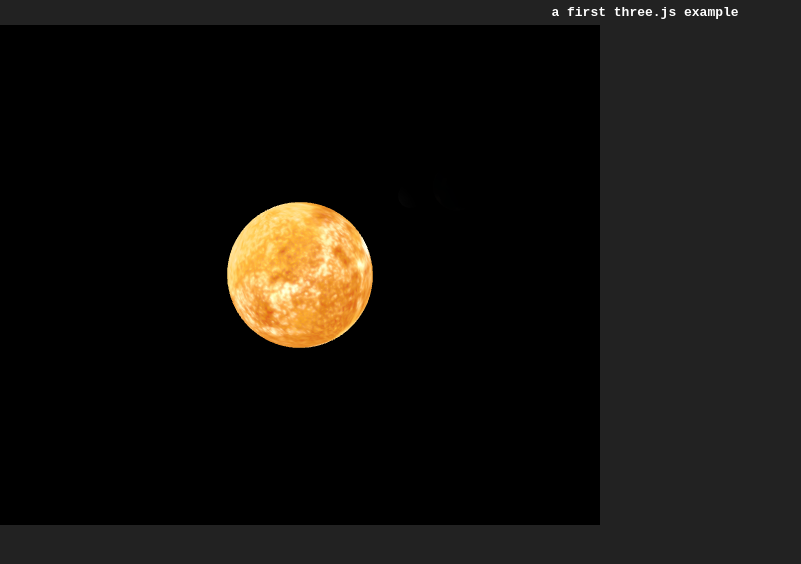
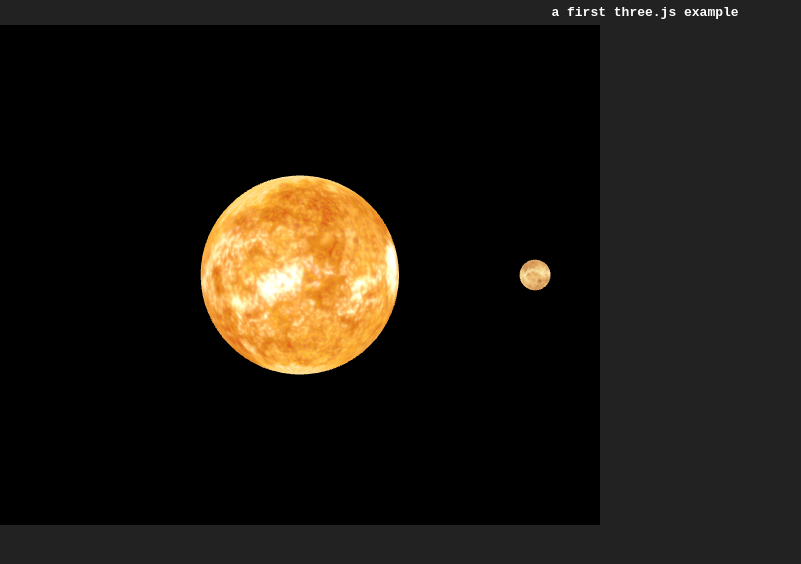
Before and after one commit to Irilind-Salihi/TP3-info804, a plain HTML site: page index.html in a window 1280 px wide. Shown: the whole page, without its empty margins (0-801 px from the left). Drawn offline with nearby package versions, Linux system fonts and the light colour scheme; animation ran at ten frames a second.

Commit message:
[+] new planets

```diff
--- a/index.html
+++ b/index.html
@@ -23,7 +23,14 @@
 		var moonGroup = new THREE.Group();
 		var sun      = null;
 		var sunGroup = new THREE.Group();
+		var mars      = null;
+		var marsGroup = new THREE.Group();
+		var venus      = null;
+		var venusGroup = new THREE.Group();
+		var mercure      = null;
+		var mercureGroup = new THREE.Group();
 		var curTime = Date.now();
+		var cameraAngle = 0;
 
 		// This function is called whenever the document is loaded
 		function init() {
@@ -38,45 +45,120 @@
 			});
 			// Set the viewport size
 			renderer.setSize(canvas.width, canvas.height);
+
+			// Ajout d'ombres
+			renderer.shadowMap.enabled = true;
+			// rendu coûteux mais plus joli (default: THREE.PCFShadowMap)
+			renderer.shadowMap.type = THREE.PCFSoftShadowMap;
+
 			// Create a new Three.js scene
 			solarSystemScene = new THREE.Scene();
 			// Add  a camera so we can view the scene
-			camera = new THREE.PerspectiveCamera(45, canvas.width / canvas.height, 1, 4000);
+			//camera = new THREE.PerspectiveCamera(5, canvas.width / canvas.height, 1, 4000);
+			camera = new THREE.PerspectiveCamera(20, canvas.width / canvas.height, 1, 4000);
 			// Create a texture-mapped earth and add it to the scene
 			// First, create the texture map
-			var mapUrl = "images/earth_atmos_2048.jpg";
+			var earthMapUrl = "images/earth_atmos_2048.jpg";
 			var moonMapUrl = "images/moon_1024.jpg";
 			var sunMapUrl = "images/sun.jpg";
-			var map = new THREE.TextureLoader().load(mapUrl);
+			var marsMapUrl = "images/mars_map.jpg";
+			var venusMapUrl = "images/venus_map.jpg";
+			var mercureMapUrl = "images/mercure_map.jpg";
+
+			var earthMap = new THREE.TextureLoader().load(earthMapUrl);
 			var moonMap = new THREE.TextureLoader().load(moonMapUrl);
 			var sunMap = new THREE.TextureLoader().load(sunMapUrl);
+			var marsMap = new THREE.TextureLoader().load(marsMapUrl);
+			var venusMap = new THREE.TextureLoader().load(venusMapUrl);
+			var mercureMap = new THREE.TextureLoader().load(mercureMapUrl);
 
 			// Now, create a Basic material; pass in the map
-			var material = new THREE.MeshPhongMaterial({ map: map });
+			var earthMaterial = new THREE.MeshPhongMaterial({ map: earthMap });
 			var moonMaterial = new THREE.MeshPhongMaterial({ map: moonMap });
 			var sunMaterial = new THREE.MeshBasicMaterial({ map: sunMap });
+			var marsMaterial = new THREE.MeshBasicMaterial({ map: marsMap });
+			var venusMaterial = new THREE.MeshBasicMaterial({ map: venusMap });
+			var mercureMaterial = new THREE.MeshBasicMaterial({ map: mercureMap });
+
+			//Pour la géométrie nous allons dire que 10 000 km = 1 unité pour la taille des astres
+			//Pour la géométrie nous allons dire que 10 000 000 km = 1 unité pour les distances entre les astres
 
 			// Create the earth geometry
-			var geometry = new THREE.SphereGeometry(2, 32, 32);
-			var moonGeometry = new THREE.SphereGeometry(1, 32, 32);
-			var sunGeometry = new THREE.SphereGeometry(6, 32,32);
+			// Sun radius ≃ 700 000 km
+			// Sauf pour le soleil où nous réduisons sa taille par 20
+			var sunGeometry = new THREE.SphereGeometry(3.5, 32,32);
+
+			// earth radius ≃ 6 400 km
+			var earthGeometry = new THREE.SphereGeometry(0.64, 32, 32);
+
+			// moon radius ≃ 1 700 km
+			var moonGeometry = new THREE.SphereGeometry(0.17, 32, 32);
+
+			// mars radius ≃ 3 400 km
+			var marsGeometry = new THREE.SphereGeometry(0.34, 32, 32);
+
+			// venus radius ≃ 6 000 km
+			var venusGeometry = new THREE.SphereGeometry(0.6, 32, 32);
+
+			// mercure radius ≃ 2 400 km
+			var mercureGeometry = new THREE.SphereGeometry(0.24, 32, 32);
 
 			// And put the geometry and material together into a mesh
-			earth = new THREE.Mesh(geometry, material);
+			earth = new THREE.Mesh(earthGeometry, earthMaterial);
 			moon = new THREE.Mesh(moonGeometry, moonMaterial);
 			sun = new THREE.Mesh(sunGeometry, sunMaterial);
-			light = new THREE.PointLight(0xffffff, 1, 50);
+			mars = new THREE.Mesh(marsGeometry, marsMaterial);
+			venus = new THREE.Mesh(venusGeometry, venusMaterial);
+			mercure = new THREE.Mesh(mercureGeometry, mercureMaterial);
+			light = new THREE.PointLight(0xffffff, 2.5, 5000);
+
+			// Ombre par rapport à la ource de lumière du soleil
+			light.castShadow = true;
+			// On peut aussi paramétrer la qualité du calcul
+			light.shadow.mapSize.width = 512;  // default
+			light.shadow.mapSize.height = 512; // default
+			light.shadow.camera.near = 0.5;    // default
+
+			// La lune et la terre peuvent recevoir et donner des ombres aux autres objets
+			earth.castShadow = true;
+			earth.receiveShadow = true;
+			moon.castShadow = true;
+			moon.receiveShadow = true;
+			mars.castShadow = true;
+			mars.receiveShadow = true;
+
 
 			sun.position.set(0, 0, 0);
+			// Distance terre soleil ≃ 150 000 000 km
 			earth.position.set(15, 0, 0);
 			moonGroup.position.set(15, 0, 0);
-			moon.position.set(4, 0, 0);
+
+			// Distance terre lune ≃ 384 400 km
+			moon.position.set(3.84, 0, 0);
+
+			// TODO ajouter les deux lune de mars
+			// Distance mars soleil ≃ 227 944 000 km
+			mars.position.set(22.7944, 0, 0);
+
+			// Distance venus soleil ≃ 108 209 500 km
+			venus.position.set(10.8209, 0, 0);
+
+			// Distance mercure soleil ≃ 57 909 050 km
+			mercure.position.set(5.7909, 0, 0);
 
 			moonGroup.add(moon);
             earthGroup.add(earth);
             earthGroup.add(moonGroup);
+			marsGroup.add(mars);
+			venusGroup.add(venus);
+			mercureGroup.add(mercure);
+
             sunGroup.add(sun);
             sunGroup.add(earthGroup);
+			sunGroup.add(marsGroup);
+			sunGroup.add(venusGroup);
+			sunGroup.add(mercureGroup);
+
             sunGroup.add(light);
             sunGroup.position.z = -50;
 
@@ -124,12 +206,31 @@
 			var fracTime = deltaTime / 1000; // in seconds
 			// Now we can move objects, camera, etc.
 			// Example: rotation earth
-			var angle = fracTime * Math.PI * 2;
-			earthGroup.rotation.z += angle / 60;
-			earth.rotation.z += angle / 2;
-			moonGroup.rotation.z += angle / 2;
-			moon.rotation.z += angle / 28;
-			sun.rotation.z += angle / 60;
+			var angle = fracTime * Math.PI * 8;
+			// Terre
+			earthGroup.rotation.y += angle / 365; // la terre tourne en 365 jours
+			earth.rotation.y      += angle; // et en un jour sur elle-même
+			moonGroup.rotation.y  += angle / 28; // la lune tourne en 28 jours autour de la terre
+			moon.rotation.y       += angle /28; // et en 28 jours aussi sur elle-même pour faire face à la terre
+
+			// Mars
+			marsGroup.rotation.y += angle / 686; // Mars tourne en 686 jours
+			mars.rotation.y      += angle; // et en un jour sur elle-même
+
+			// Venus
+			venusGroup.rotation.y += angle / 224; // Mars tourne en 224 jours
+			venus.rotation.y      += angle / 243; // et en 243 jours sur elle-même
+
+			// Mercure
+			mercureGroup.rotation.y += angle / 88; // Mars tourne en 88 jours
+			mercure.rotation.y      += angle / 58; // et en 58 jours sur elle-même
+
+			// Soleil
+			sun.rotation.y += angle / 26; // et en 26 jours sur elle-même
+
+			camera.lookAt( earth.matrixWorld.getPosition() );
+			/*camera.position.x = 5 * Math.cos( cameraAngle );
+			camera.position.y = 3 * Math.sin( cameraAngle );*/
 		}
 
 	</script>
```
Also changed, not shown: images/mars_map.jpg (added), images/sun2.jpg (deleted), images/tp3-q1.png (deleted), images/tp3-q2-3.png (deleted), images/tp3-q2-4.png (deleted), images/tp3-q2-6.png (deleted), images/venus_map.jpg (added), 1 other file.
